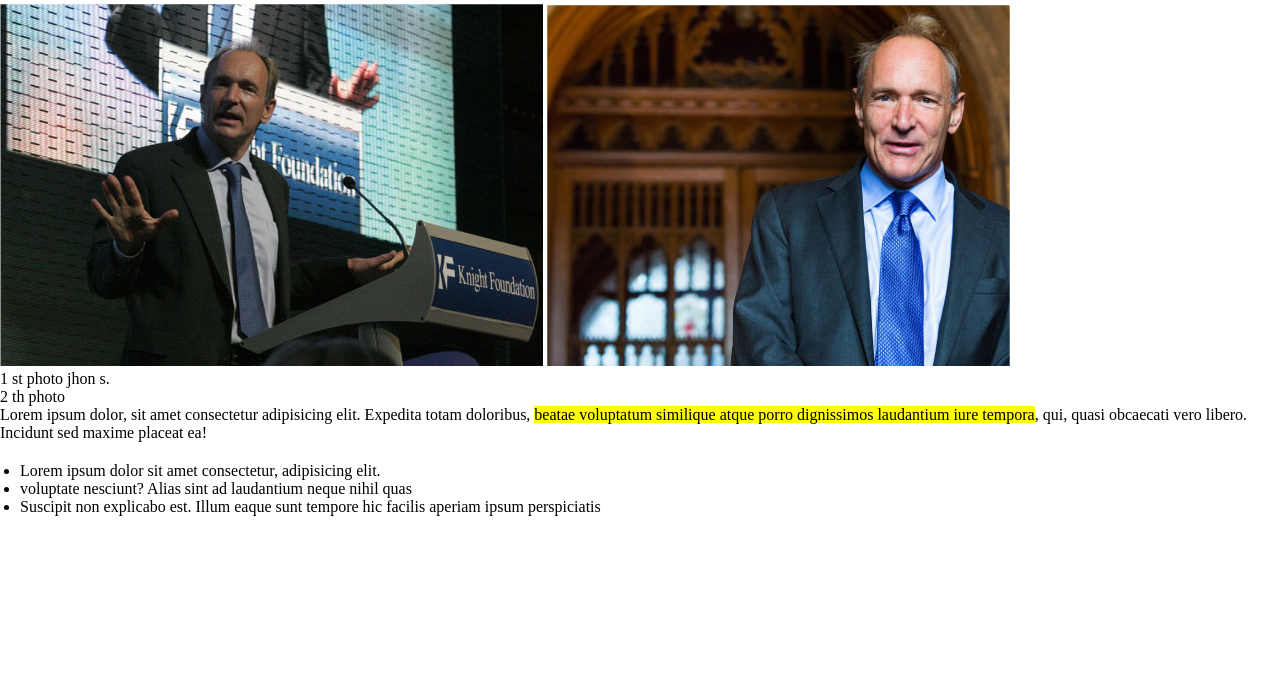
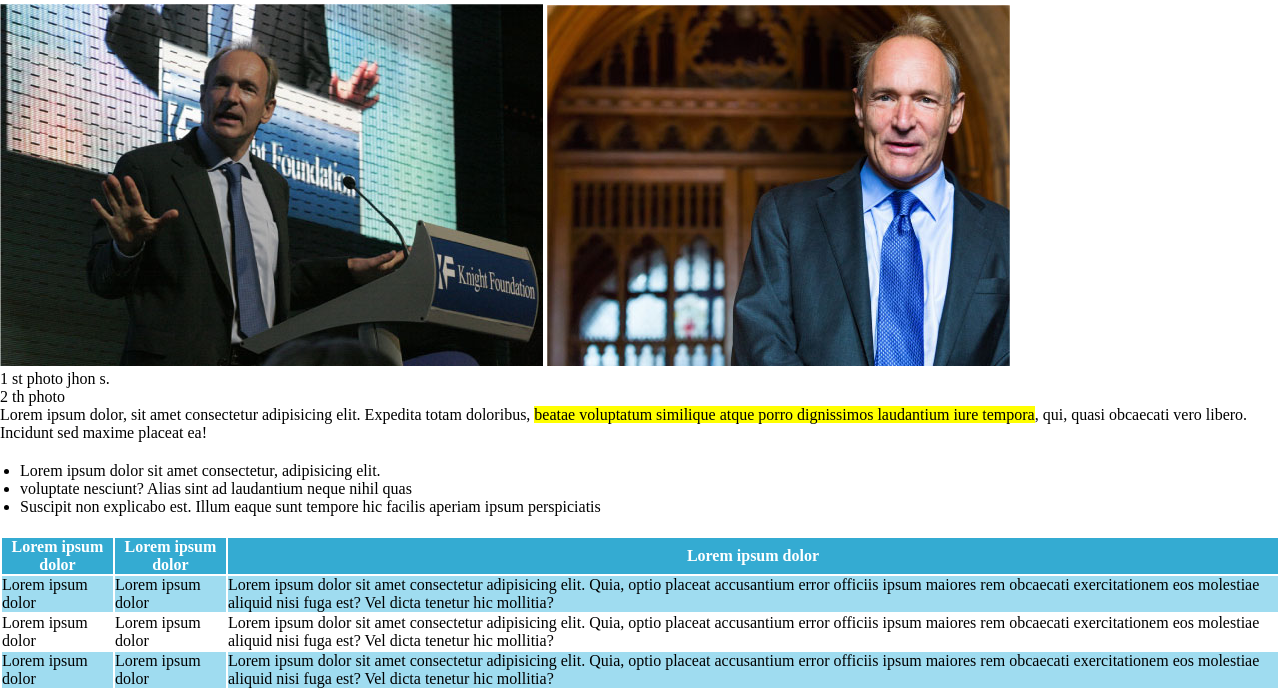
Before and after one commit to tizianotambone/html-css-booleaner, a plain HTML site: page index.html in a window 1280 px wide. Shown: the part 169-859 px from the top of the page. Before the commit the page ends 800 px from the top, so only its background shows below. Drawn offline with Linux system fonts and the light colour scheme.

Commit message:
[UPD]tabledone

```diff
--- a/css/style.css
+++ b/css/style.css
@@ -27,3 +27,11 @@ background-color: lightblue;
 
     margin: 20px;
 }
+.blu1{
+  background-color: rgb(52, 171, 210);
+  color: white;
+}
+
+.azzurro{
+    background-color:rgb(159, 220, 240);
+}
--- a/index.html
+++ b/index.html
@@ -37,6 +37,41 @@
         <li> voluptate nesciunt? Alias sint ad laudantium neque nihil quas</li>
         <li>Suscipit non explicabo est. Illum eaque sunt tempore hic facilis aperiam ipsum perspiciatis</li>
     </ul>
+    <div>
+        <table>
+           <thead>
+            <tr class="blu1">
+                <th>Lorem ipsum dolor </th>
+                <th>Lorem ipsum dolor </th>
+                <th>Lorem ipsum dolor </th>
+             </tr>
+            </thead>
+            <tbody>
+                <tr class="azzurro">
+               <td>Lorem ipsum dolor </td>
+               <td>Lorem ipsum dolor </td>
+               <td>Lorem ipsum dolor sit amet consectetur adipisicing elit. Quia, optio placeat accusantium error officiis ipsum maiores rem obcaecati exercitationem eos molestiae aliquid nisi fuga est? Vel dicta tenetur hic mollitia? </td>
+            </tr>
+            <tr>
+                <td>Lorem ipsum dolor </td>
+                <td>Lorem ipsum dolor </td>
+                <td>Lorem ipsum dolor sit amet consectetur adipisicing elit. Quia, optio placeat accusantium error officiis ipsum maiores rem obcaecati exercitationem eos molestiae aliquid nisi fuga est? Vel dicta tenetur hic mollitia? </td>
+             </tr>
+             <tr class="azzurro">
+                <td>Lorem ipsum dolor </td>
+                <td>Lorem ipsum dolor </td>
+                <td>Lorem ipsum dolor sit amet consectetur adipisicing elit. Quia, optio placeat accusantium error officiis ipsum maiores rem obcaecati exercitationem eos molestiae aliquid nisi fuga est? Vel dicta tenetur hic mollitia? </td>
+             </tr>
+            </tbody>
+
+
+        </table>
+
+
+
+
+
+    </div>
     </main>
 
 
```
